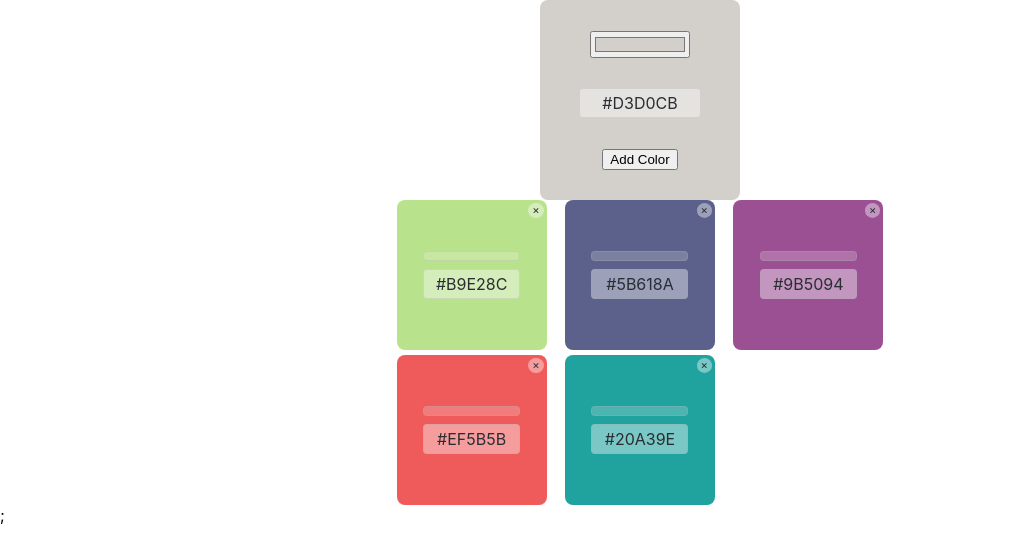
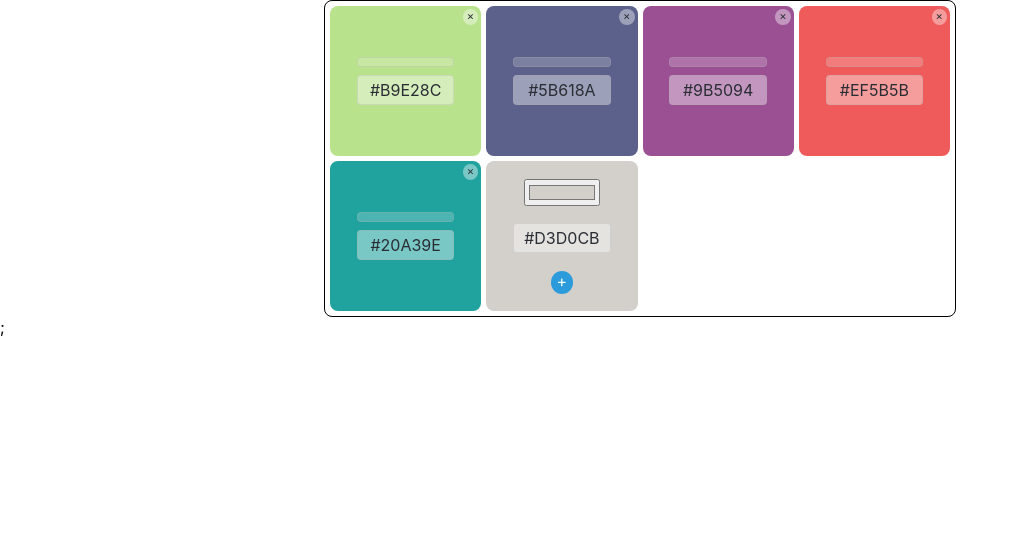
Before and after one commit to jecaps/Color-Saver-App, a React (Create React App) app: page / in a window 1280 px wide. Shown: the top 560 px of the page, without its empty margins (0-1018 px from the left). Built offline with nearby package versions, Linux system fonts and the light colour scheme; no server answers.

Commit message:
Styling form and color cards

```diff
--- a/src/App.js
+++ b/src/App.js
@@ -40,8 +40,11 @@ function App() {
 
   return (
     <>
-      <Form addColor={addColorCard} />
-      <ul className="cards">{colorListElement}</ul>;
+      <ul className="cards">
+        {colorListElement}
+        <Form addColor={addColorCard} />
+      </ul>
+      ;
     </>
   );
 }
--- a/src/components/colorCard/ColorCard.css
+++ b/src/components/colorCard/ColorCard.css
@@ -1,12 +1,14 @@
 .cards {
   list-style: none;
-  padding-left: 0;
+  padding: 5px;
   gap: 5px;
   display: grid;
-  grid-template-columns: 1fr 1fr 1fr;
+  grid-template-columns: repeat(4, 1fr);
   justify-items: center;
-  width: 500px;
+  width: 620px;
   margin: auto;
+  border: 1px solid #000;
+  border-radius: 8px;
 }
 
 .card {
@@ -15,7 +17,7 @@
   justify-content: center;
   align-items: center;
   position: relative;
-  width: 150px;
+  /* width: 150px; */
   height: 150px;
   border-radius: 8px;
 }
@@ -24,7 +26,7 @@
   all: unset;
   background-color: rgba(255, 255, 255, 0.4);
   color: #2a2d34;
-  padding: 0px 4px 1px 4px;
+  padding: 0px 4px 2px 4px;
   font-size: 0.7rem;
   position: absolute;
   top: 3px;
--- a/src/components/form/Form.css
+++ b/src/components/form/Form.css
@@ -1,6 +1,6 @@
 .form {
-  width: 200px;
-  height: 200px;
+  /* width: 150px; */
+  height: 150px;
   /* border: 1px solid black; */
   border-radius: 8px;
   margin: auto;
@@ -32,3 +32,11 @@
   transform: scale(0.95);
   border: 2px solid #069e2d;
 }
+
+.form__btn {
+  all: unset;
+  background-color: #2b9bdc;
+  color: #f8fff4;
+  padding: 0 6px 3px 6px;
+  border-radius: 50%;
+}
--- a/src/components/form/Form.js
+++ b/src/components/form/Form.js
@@ -40,7 +40,7 @@ function Form({ addColor }) {
         onChange={colorPickerHandler}
       />
       <button className="form__btn" type="submit">
-        Add Color
+        +
       </button>
     </form>
   );
```
